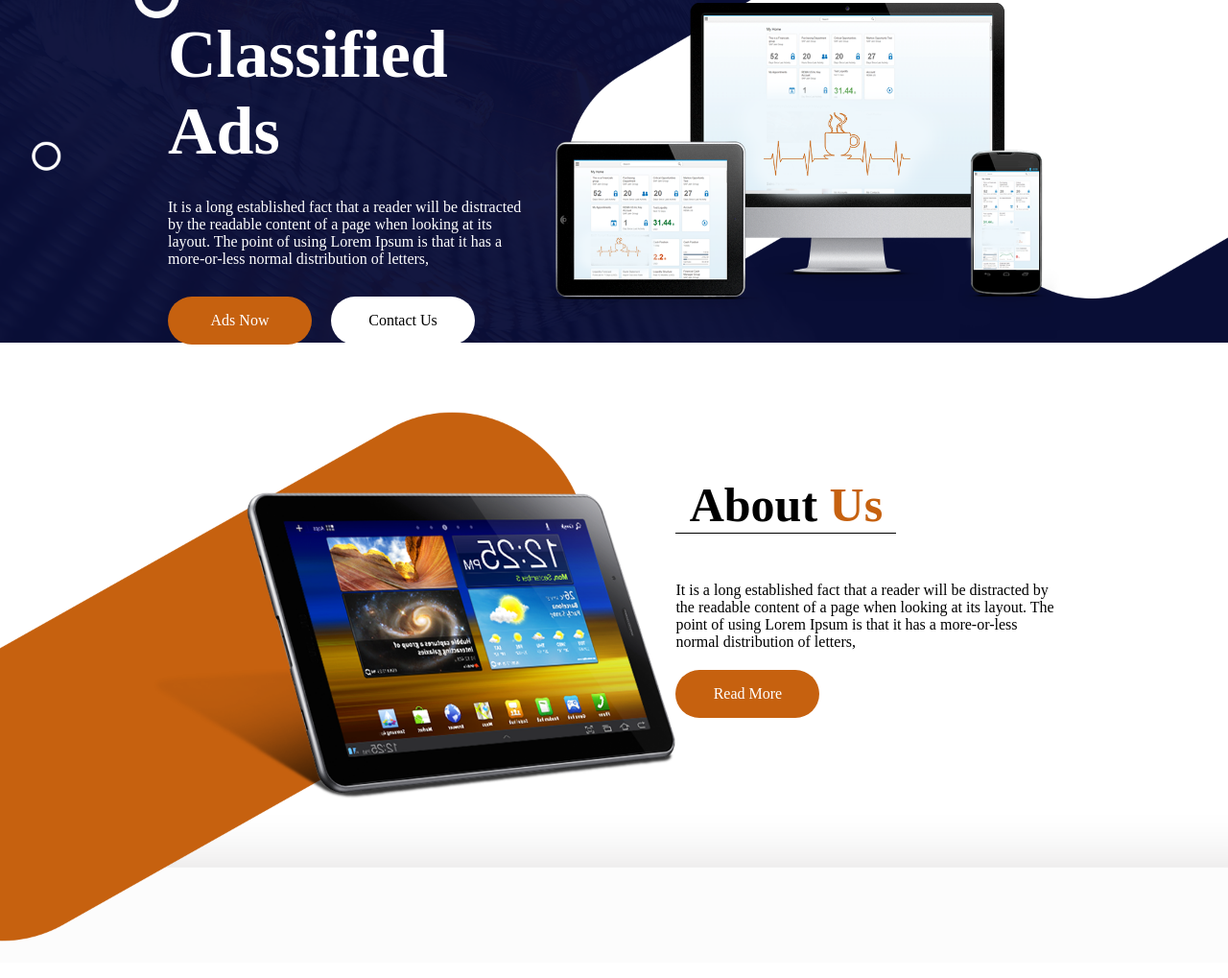
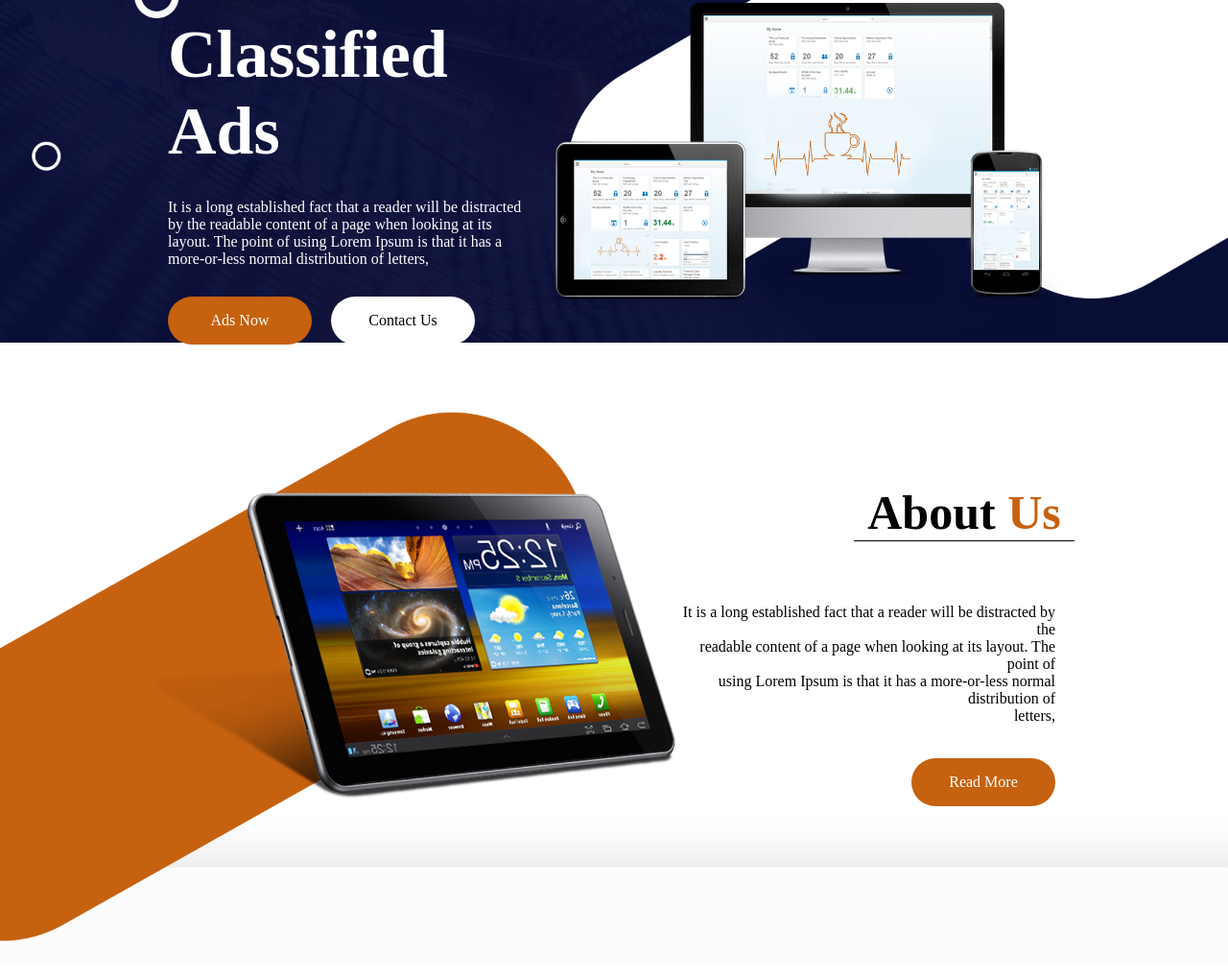
Before and after one commit to kjs0349/ADIO_Clone, a plain HTML site: page index.html in a window 1280 px wide. Shown: the part 283-1302 px from the top of the page at 96% size. Drawn offline with Linux system fonts and the light colour scheme.

Commit message:
[css] section1 contant 오른쪽 정렬 완료

```diff
--- a/index.html
+++ b/index.html
@@ -41,7 +41,7 @@
             <img src="images/tablet-img.png" alt="태블릿">
             <div class="contants">
                 <div class="title"><span>About</span><span> Us</span></div>
-                <div class="contant">It is a long established fact that a reader will be distracted by the readable content of a page when looking at its layout. The point of using Lorem Ipsum is that it has a more-or-less normal distribution of letters,</div>
+                <div class="contant">It is a long established fact that a reader will be distracted by the</br>readable content of a page when looking at its layout. The point of</br>using Lorem Ipsum is that it has a more-or-less normal distribution of</br>letters,</div>
                 <div class="button">Read More</div>
             </div>
         </div>
--- a/style.css
+++ b/style.css
@@ -120,6 +120,8 @@ header nav .submenu li .pick {
     display: flex;
     flex-direction: column;
     height: 351px;
+    align-items: flex-end;
+    justify-content: space-around;
 }
 .section1-contant .contants .title {
     border-bottom: 1px solid #000;
@@ -134,6 +136,7 @@ header nav .submenu li .pick {
 .section1-contant .contants .contant {
     margin: 20px 20px 20px 0;
     padding-top: 30px;
+    text-align: right;
 }
 .section1-contant .contants .button {
     background-color: #c6610F;
```
